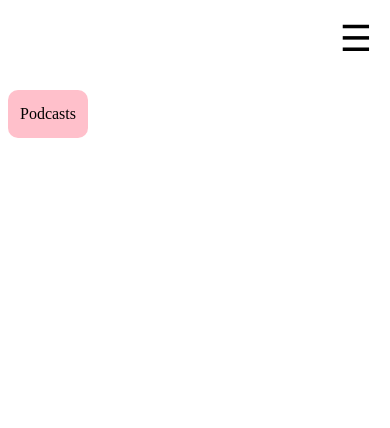
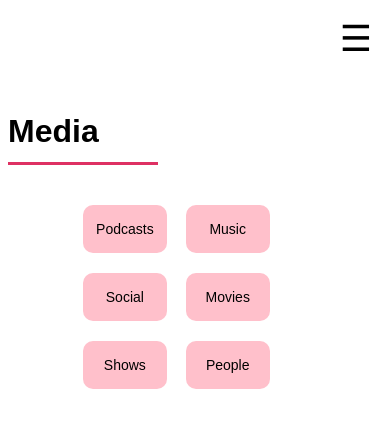
Before and after one commit to vennisabarfi/CulturalConnect, a React (Vite) app in the folder frontend/: page /media in a window 390 px wide. Shown: the top 428 px of the page. Built offline with nearby package versions, Linux system fonts and the light colour scheme.

Commit message:
just saving this for future ref. checkbox

```diff
--- a/frontend/src/mediaPage/Media.css
+++ b/frontend/src/mediaPage/Media.css
@@ -1,13 +1,31 @@
 /* checkbox section */
 
+.media-header{
+    font-family: Arial, Helvetica, sans-serif;
+    font-size: 1.5em;
+
+    }
+
+    .media-header hr{
+      max-width: 200px;
+      margin: 0px;
+      border:none;
+      height: 3px;
+      background-color:#DE3163;
+      margin-top: -30px;
+    }
+
 .media-checkbox{
- padding-top: 20px;
+ padding-top: 3%;
  width: 50%;
  height: 50%;
  display:flex;
  flex-direction: row;
  align-items: center;
  justify-content: center;
+ justify-content: space-evenly;
+padding-left: 20%;
+padding-right: 20%;
 
 }
 
@@ -17,14 +35,16 @@
     background-color:pink;
     border: 2px solid none;
     border-radius: 10px;
-    width: 5em;
-    height: 3em;
+    min-width: 7em;
+    min-height: 3em;
     /* center text */
     text-align: center;
     vertical-align: middle;
     line-height: 3em;
     text-decoration: none;
     font-size: 16px;
+    margin-right: 20px;
+
 
 
 }
@@ -32,6 +52,9 @@
 .check-container:hover{
     cursor: pointer;
     background-color: #e24e67;
+    transform: translateY(-5px);
+    /* you can remove the tranform part too */
+     opacity: 1;
 }
 
 /* hide checkbox icon */
@@ -47,6 +70,7 @@
     position: absolute;
     visibility: hidden;
     opacity: 0;
+
   }
 
 
@@ -54,11 +78,16 @@
 .checkbox-label{
     color: black;
     font-style: normal;
+    font-family: Arial, Helvetica, sans-serif;
+    /* text-wrap: wrap; */
+    overflow: hidden;
+    padding: 2%;
 
 }
 
 .checkbox-label:hover{
     cursor:pointer;
+
 
 }
 
@@ -67,6 +96,56 @@
 
 .checkbox-input:checked + .checkbox-label {
     /* color: #f00; */
-    font-weight: bold;
+    font-weight: bolder;
+    font-family: Arial, Helvetica, sans-serif;
+
 
 }
+
+
+
+/* Mobile Responsive */
+@media (max-width: 768px) {
+
+
+    .media-header{
+        font-family: Arial, Helvetica, sans-serif;
+        font-size: 2em;
+
+        }
+
+        .media-header hr{
+          max-width: 150px;
+          margin: 0px;
+          border:none;
+          height: 3px;
+          background-color:#DE3163;
+          margin-top: -30px;
+          margin-bottom: 5%;
+        }
+
+
+    .media-checkbox {
+        flex-direction: row; /* Keep the checkboxes in a row */
+        flex-wrap: wrap; /* Allow wrapping to the next line */
+        justify-content: space-between; /* Distribute space evenly */
+        margin-left: 15%;
+        margin-right: 15%;
+        padding-left: 5%;
+        padding-right: 5%;
+    }
+
+    .check-container {
+        flex-basis: 45%;
+        /* Ensure three buttons per row */
+        max-width: 100%; /* Limit width to ensure three buttons fit */
+        min-width: unset; /* Remove minimum width to allow flexibility */
+        margin: 10px 0; /* Adjust margin for spacing */
+
+    }
+
+    .checkbox-label {
+        font-size: 14px; /* Adjust font size for smaller screens */
+
+    }
+}
--- a/frontend/src/mediaPage/Media.jsx
+++ b/frontend/src/mediaPage/Media.jsx
@@ -3,28 +3,88 @@ import "./Media.css"
 export default function Media(){
 
 
-    function checkboxColor(){
-        const checkbox = document.querySelector('.checkbox-input');
-        const checkContainer = document.querySelector('.check-container');
+    function checkboxColor() {
+        var checkboxes = document.querySelectorAll('.checkbox-input');
 
-        // add error handling
-        checkbox.addEventListener("change", function(){
-            if (checkbox.checked) {
-                checkContainer.style.backgroundColor = "#e24e67";
-            } else {
-                checkContainer.style.backgroundColor = 'pink';
-            }
-        })
+        checkboxes.forEach(function(checkbox) {
+            checkbox.addEventListener("change", function() {
+                if (checkbox.checked) {
+                    // Uncheck all other checkboxes
+                    checkboxes.forEach(function(otherCheckbox) {
+                        if (otherCheckbox !== checkbox) {
+                            otherCheckbox.checked = false;
+                            // Update the background color of other containers
+                            const otherContainer = otherCheckbox.closest('.check-container');
+                            if (otherContainer) {
+                                otherContainer.style.backgroundColor = 'pink';
+                            }
+                        }
+                    });
+
+                    // Update the background color of the current container
+                    const currentContainer = checkbox.closest('.check-container');
+                    if (currentContainer) {
+                        currentContainer.style.backgroundColor = "#e24e67"; // Color when checked
+                    }
+                } else {
+                    // If the checkbox is unchecked, set its container to default color
+                    const currentContainer = checkbox.closest('.check-container');
+                    if (currentContainer) {
+                        currentContainer.style.backgroundColor = 'pink'; // Default color
+                    }
+                }
+            });
+        });
     }
+
+    // Call the function to initialize event listeners
+    checkboxColor();
     return(
 
         <>
         <NavigationBar/>
-        <div className="media-checkbox"></div>
+        <div className="media-header">
+            <h4 >Media</h4>
+            <hr/>
+        </div>
+        <div className="media-checkbox">
+
+            {/* PODCAST */}
         <div className="check-container" id="change-color" onClick={checkboxColor}>
+        <input type="checkbox" className="checkbox-input" name="cb1" id="cb1"/>
+        <label className="checkbox-label" htmlFor="cb1">Podcasts</label>
+        </div>
 
-        <input type="checkbox" className="checkbox-input" name="cb" id="cb"/>
-        <label className="checkbox-label" htmlFor="cb">Podcasts</label>
+        {/* MUSIC */}
+        <div className="check-container" id="change-color" onClick={checkboxColor}>
+        <input type="checkbox" className="checkbox-input" name="cb2" id="cb2"/>
+        <label className="checkbox-label" htmlFor="cb2">Music</label>
+        </div>
+
+        {/* Social Media Content */}
+        <div className="check-container" id="change-color" onClick={checkboxColor}>
+        <input type="checkbox" className="checkbox-input" name="cb3" id="cb3"/>
+        <label className="checkbox-label" htmlFor="cb3">Social</label>
+        </div>
+
+        {/* Movies */}
+        <div className="check-container" id="change-color" onClick={checkboxColor}>
+        <input type="checkbox" className="checkbox-input" name="cb4" id="cb4"/>
+        <label className="checkbox-label" htmlFor="cb4">Movies</label>
+        </div>
+
+        {/* Shows */}
+
+        <div className="check-container" id="change-color" onClick={checkboxColor}>
+        <input type="checkbox" className="checkbox-input" name="cb5" id="cb5"/>
+        <label className="checkbox-label" htmlFor="cb5">Shows</label>
+        </div>
+
+        {/* People */}
+        <div className="check-container" id="change-color" onClick={checkboxColor}>
+        <input type="checkbox" className="checkbox-input" name="cb6" id="cb6"/>
+        <label className="checkbox-label" htmlFor="cb6">People</label>
+        </div>
 
         </div>
         </>
```
